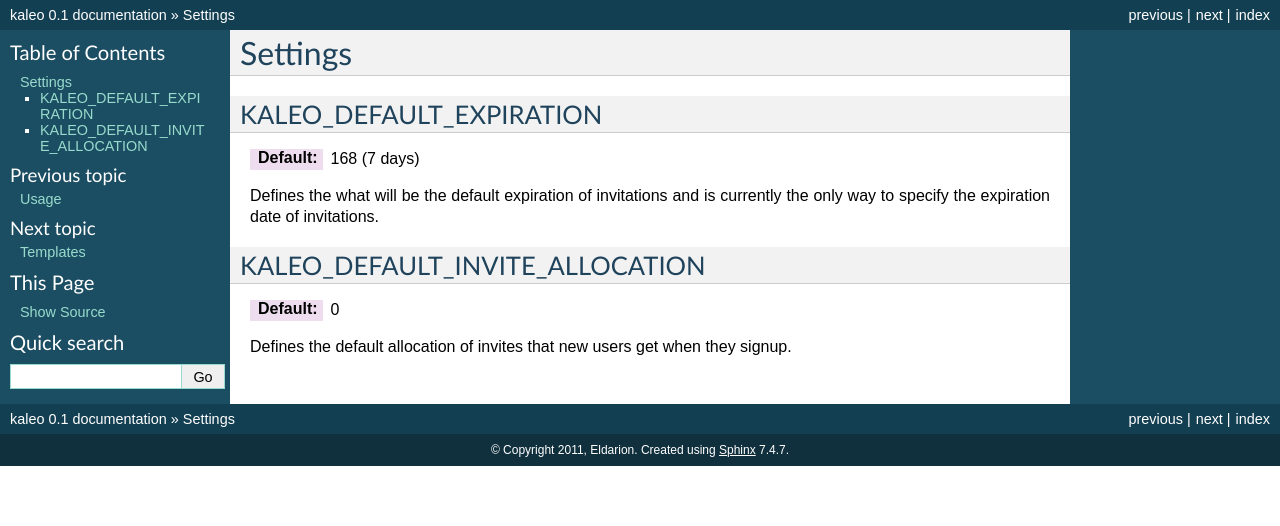
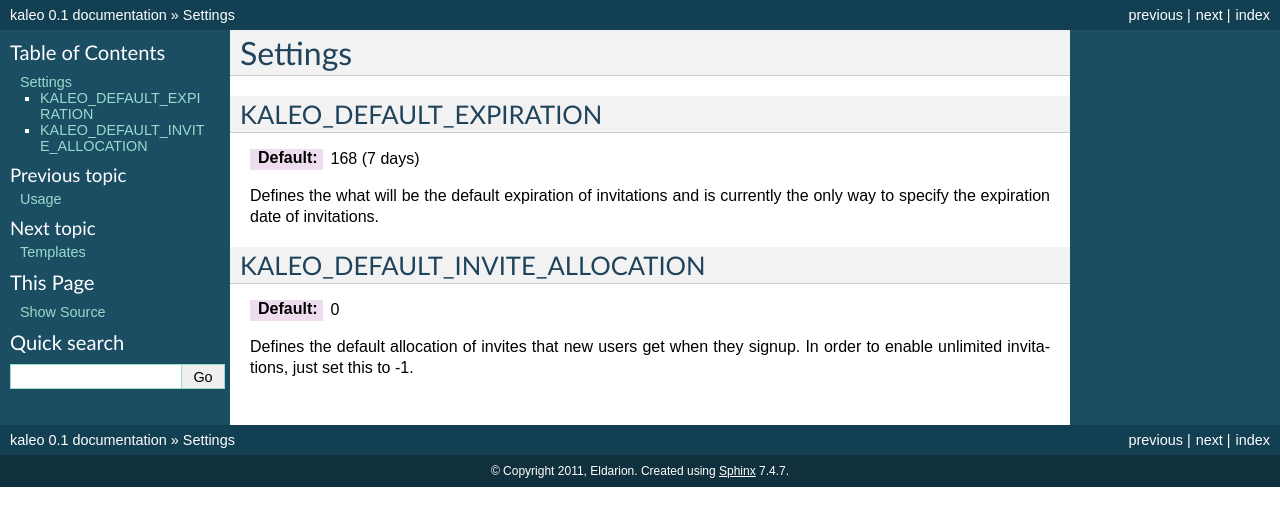
Before and after one commit to pinax/pinax-invitations, a Sphinx documentation site: the page built from docs/settings.rst, in a window 1280 px wide. Shown: the top 526 px of the page. Built offline with Sphinx 7.4.7, drawn with Linux system fonts in a browser that asks for light colours.

Commit message:
enable unlimited invitations

```diff
--- a/docs/changelog.rst
+++ b/docs/changelog.rst
@@ -7,6 +7,7 @@ ChangeLog
 ---
 
 - added ability to set default invite allocation for new users
+- added ability to enable users to have unlimited invitations
 
 
 0.1
--- a/docs/settings.rst
+++ b/docs/settings.rst
@@ -20,4 +20,4 @@ KALEO_DEFAULT_INVITE_ALLOCATION
 :Default: 0
 
 Defines the default allocation of invites that new users get when they
-signup.
+signup. In order to enable unlimited invitations, just set this to -1.
```
Also changed, not shown: 1 other file.
